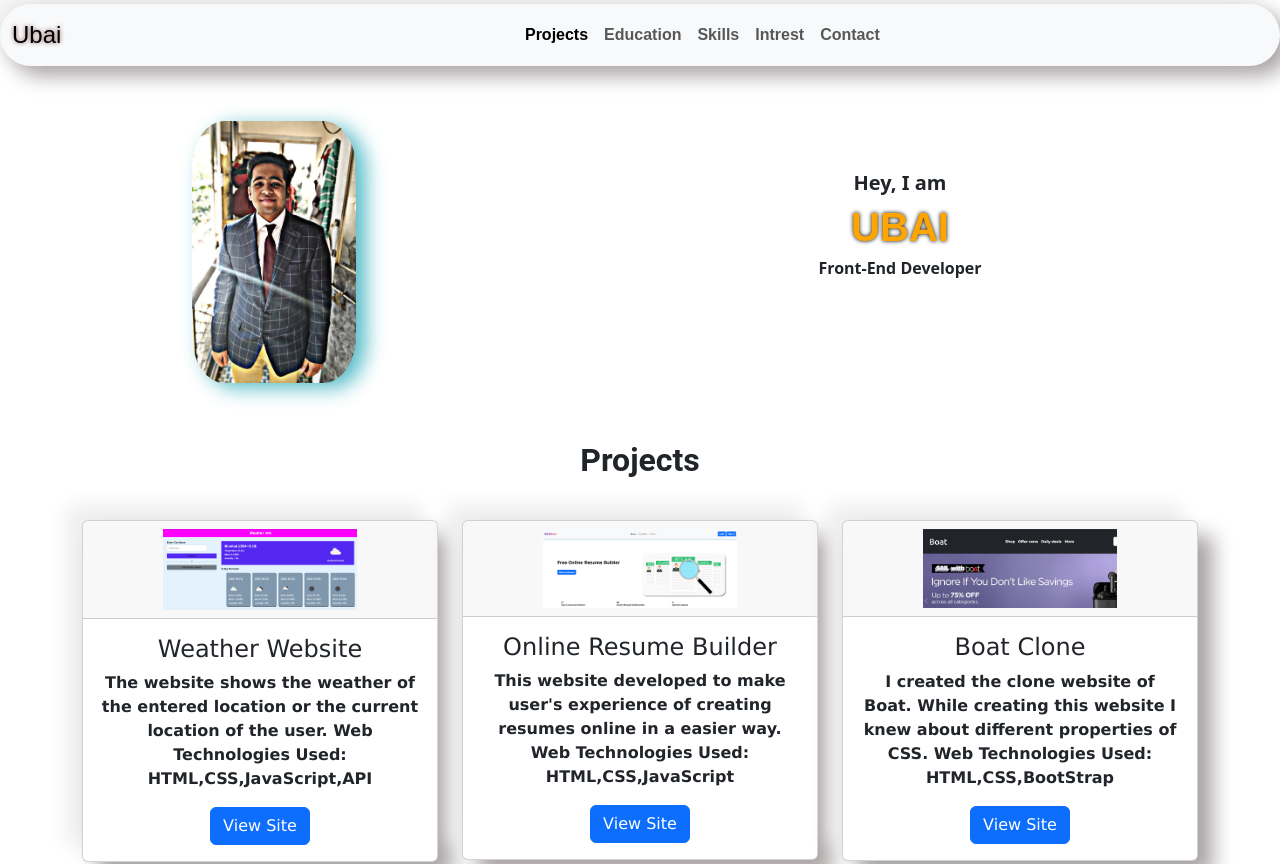
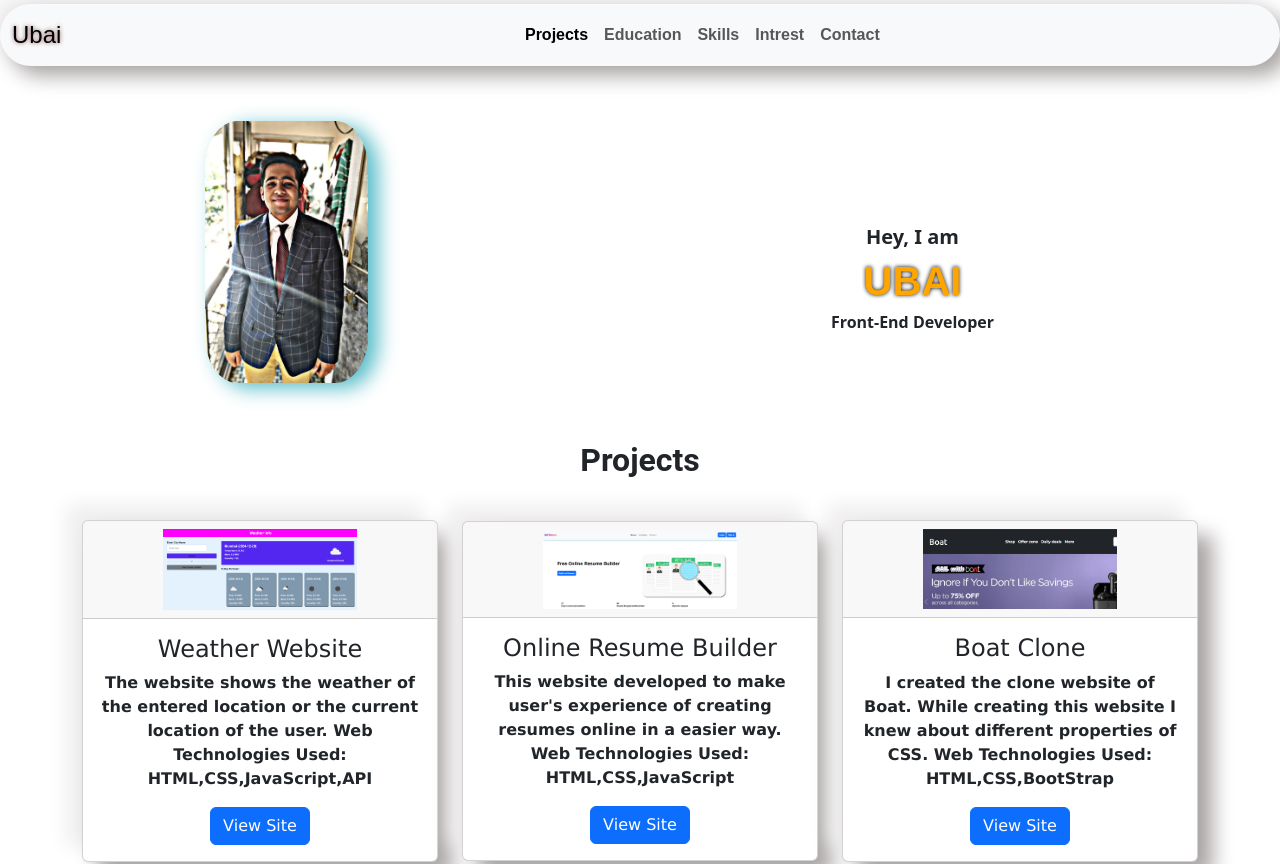
Before and after one commit to ubaicoder/reactportfolio, a React (Vite) app: page / in a window 1280 px wide. Shown: the top 864 px of the page. Built offline with nearby package versions, Linux system fonts and the light colour scheme; a web font is replaced by a local one.

Commit message:
Update Hero.css

```diff
--- a/src/components/Hero/Hero.css
+++ b/src/components/Hero/Hero.css
@@ -26,3 +26,8 @@
 .new h6{
     font-weight: 800;
 }
+.row{
+    display: flex;
+    justify-content: center;
+    align-items: center;
+}
```
